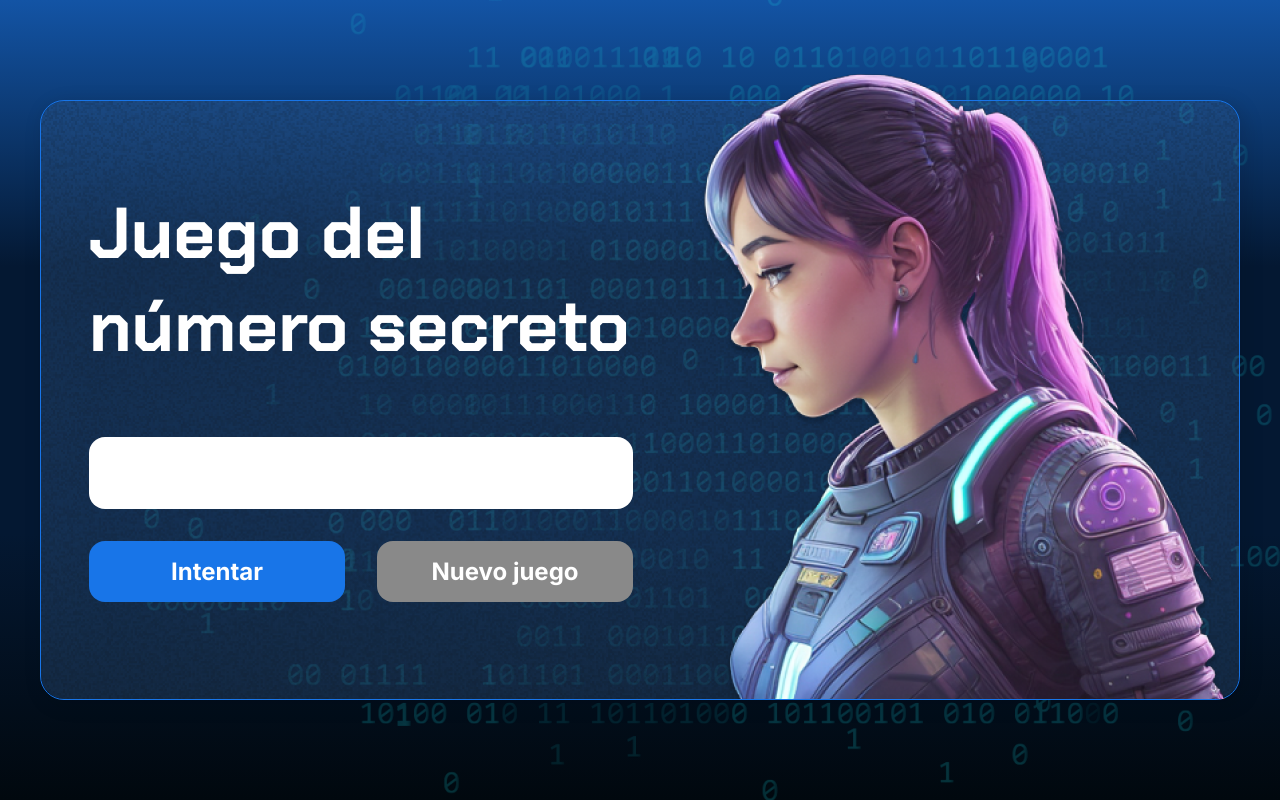
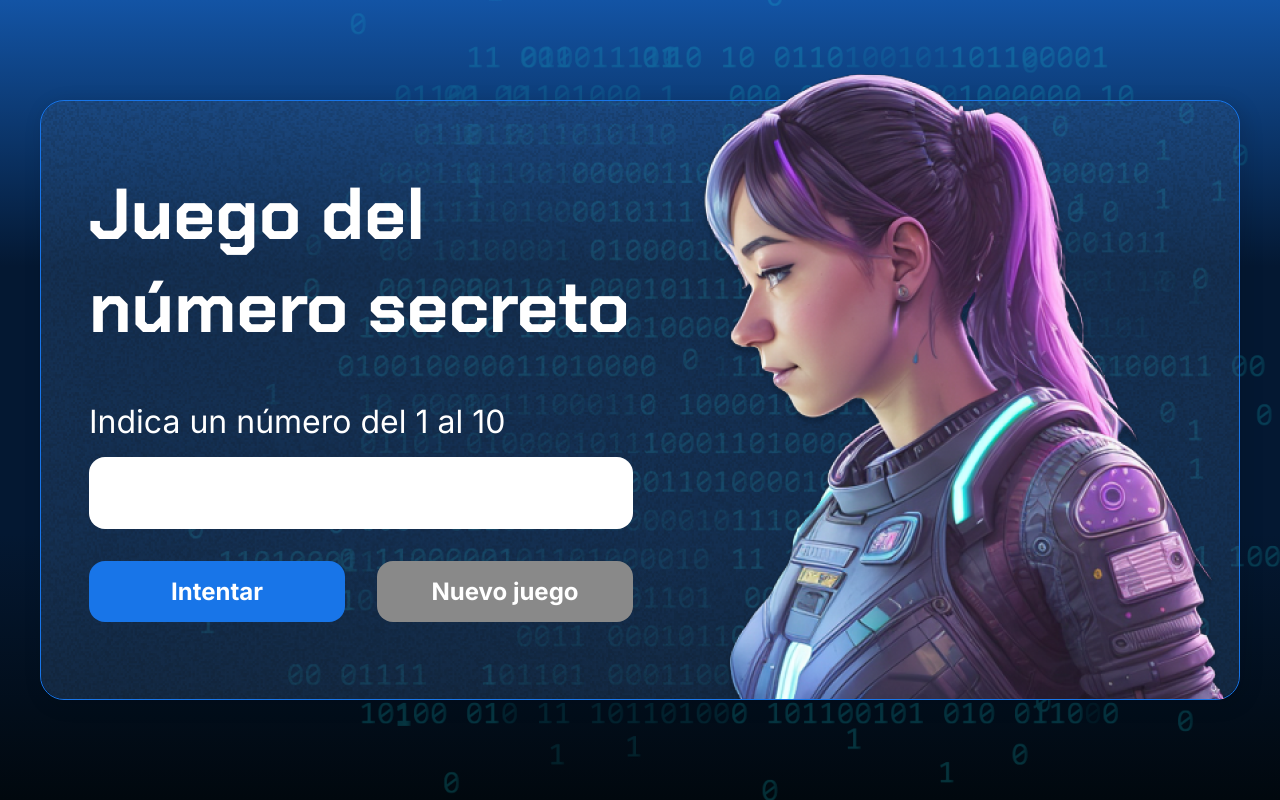
Before and after one commit to ingTonyJimenez/ejercicio-2, a plain HTML site: page index.html in a window 1280 px wide. Both pictures are taken after a click on the button "Intentar". Drawn offline with Linux system fonts and the light colour scheme.

Commit message:
Avance 2

```diff
--- a/app.js
+++ b/app.js
@@ -1,2 +1,9 @@
 let titulo = document.querySelector('h1');
 titulo.innerHTML = "Juego del número secreto";
+
+let parrafo = document.querySelector(".texto__parrafo");
+parrafo.innerHTML = "Indica un número del 1 al 10";
+
+function intentoDeUsuario(){
+    alert("click desde el botón");
+}
--- a/index.html
+++ b/index.html
@@ -23,7 +23,7 @@
                 </div>
                 <input type="number" min="1" max="10" class="container__input">
                 <div class="chute container__botones">
-                    <button class="container__boton">Intentar</button>
+                    <button class="container__boton" onclick="intentoDeUsuario();">Intentar</button>
                     <button class="container__boton" id="reiniciar" disabled>Nuevo juego</button>
                 </div>
             </div>
```
